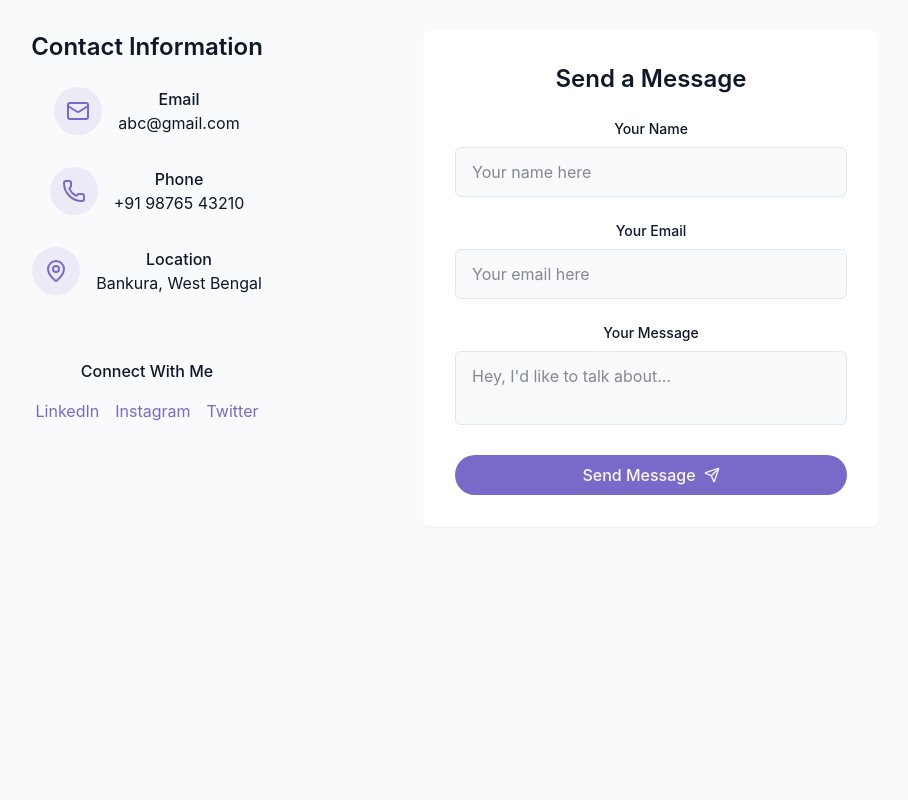
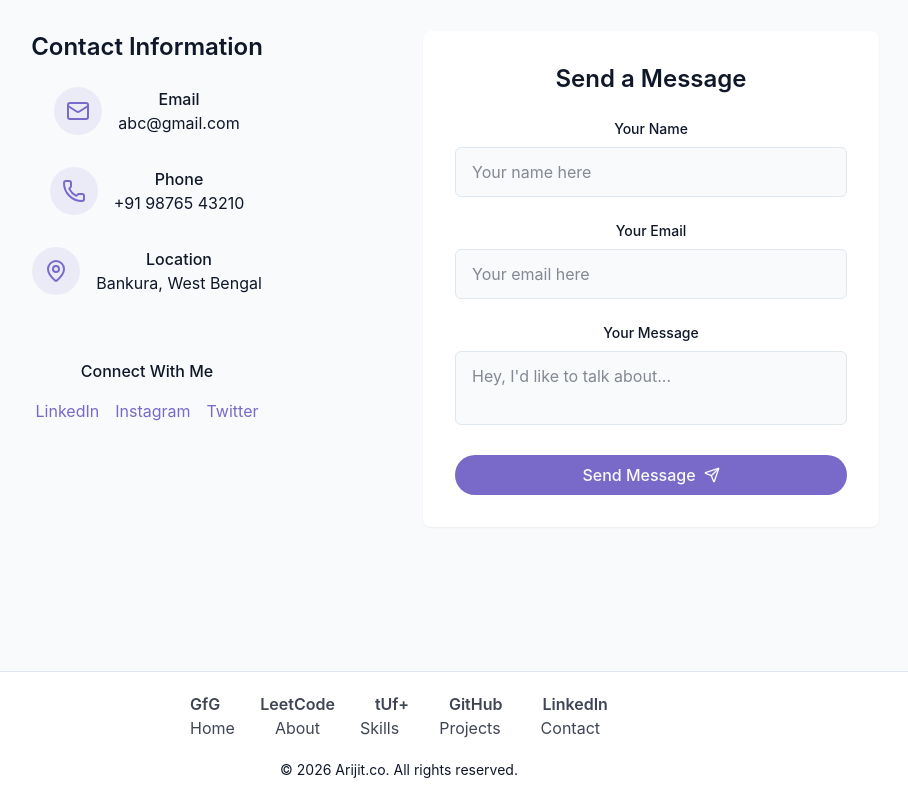
Before and after one commit to thisisarijit/prac-portfolio, a React (Vite) app: page / in a window 1280 px wide. Shown: the part 3811-4611 px from the top of the page, without its empty margins (241-1149 px from the left). Before the commit the page ends 4434 px from the top, so only its background shows below. Built offline with nearby package versions, Linux system fonts and the light colour scheme.

Commit message:
add footer section

```diff
--- /dev/null
+++ b/src/components/Footer.jsx
@@ -0,0 +1,84 @@
+import React from "react";
+
+const Footer = () => {
+  return (
+    <footer className="px-4 bg-card relative border-t border-border mt-12 pt-5 flex flex-wrap justify-center items-center">
+      <div>
+        {/* profiles */}
+        <div className="flex gap-10">
+          <a
+            href="#hero"
+            className="font-semibold capitalize text-foreground/80 hover:text-primary transition-colors duration-300"
+          >
+            GfG
+          </a>
+          <a
+            href="#about"
+            className="font-semibold capitalize text-foreground/80 hover:text-primary transition-colors duration-300"
+          >
+            LeetCode
+          </a>
+          <a
+            href="#skills"
+            className="font-semibold text-foreground/80 hover:text-primary transition-colors duration-300"
+          >
+            tUf+
+          </a>
+          <a
+            href="#projects"
+            className="font-semibold text-foreground/80 hover:text-primary transition-colors duration-300"
+          >
+            GitHub
+          </a>
+          <a
+            href="#contact"
+            className="font-semibold capitalize text-foreground/80 hover:text-primary transition-colors duration-300"
+          >
+            LinkedIn
+          </a>
+        </div>
+
+        {/* nav */}
+        <div className="flex gap-10">
+          <a
+            href="#hero"
+            className="text-foreground/80 hover:text-primary transition-colors duration-300"
+          >
+            Home
+          </a>
+          <a
+            href="#about"
+            className="text-foreground/80 hover:text-primary transition-colors duration-300"
+          >
+            About
+          </a>
+          <a
+            href="#skills"
+            className="text-foreground/80 hover:text-primary transition-colors duration-300"
+          >
+            Skills
+          </a>
+          <a
+            href="#projects"
+            className="text-foreground/80 hover:text-primary transition-colors duration-300"
+          >
+            Projects
+          </a>
+          <a
+            href="#contact"
+            className="text-foreground/80 hover:text-primary transition-colors duration-300"
+          >
+            Contact
+          </a>
+        </div>
+
+        {/* copyright */}
+      <p className="text-sm text-muted-foreground my-5">
+        &copy; {new Date().getFullYear()} Arijit.co. All rights reserved.
+      </p>
+      </div>
+    </footer>
+  );
+};
+
+export default Footer;
--- a/src/pages/Home.jsx
+++ b/src/pages/Home.jsx
@@ -7,6 +7,7 @@ import AboutSection from "../components/AboutSection";
 import SkillsSection from "../components/SkillsSection";
 import ProjectsSection from "../components/ProjectsSection";
 import ContactSection from "../components/ContactSection";
+import Footer from "../components/Footer";
 
 const Home = () => {
   return (
@@ -30,6 +31,7 @@ const Home = () => {
       </main>
 
       {/* Footer */}
+      <Footer />
     </div>
   );
 };
```
